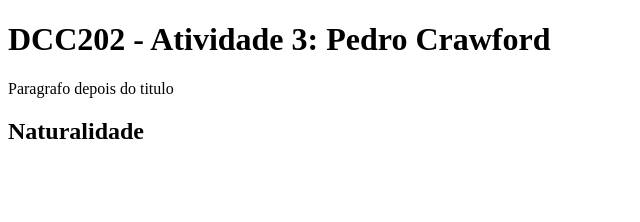
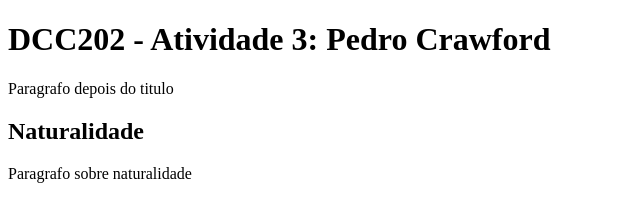
Before and after one commit to ufjf-dcc202/ufjf-dcc202-2023-3-b-atv3-CrawfordPedro, a website: page index.html in a window 1280 px wide. Shown: the whole page, without its empty margins (0-640 px from the left). Drawn offline with Linux system fonts and the light colour scheme.

Commit message:
criei paragrafo para primeira sessao

```diff
--- a/index.html
+++ b/index.html
@@ -13,6 +13,9 @@
         </p>
         <section>
             <h2>Naturalidade</h2>
+            <p>
+                Paragrafo sobre naturalidade
+            </p>
         </section>
         <section>
 
```
